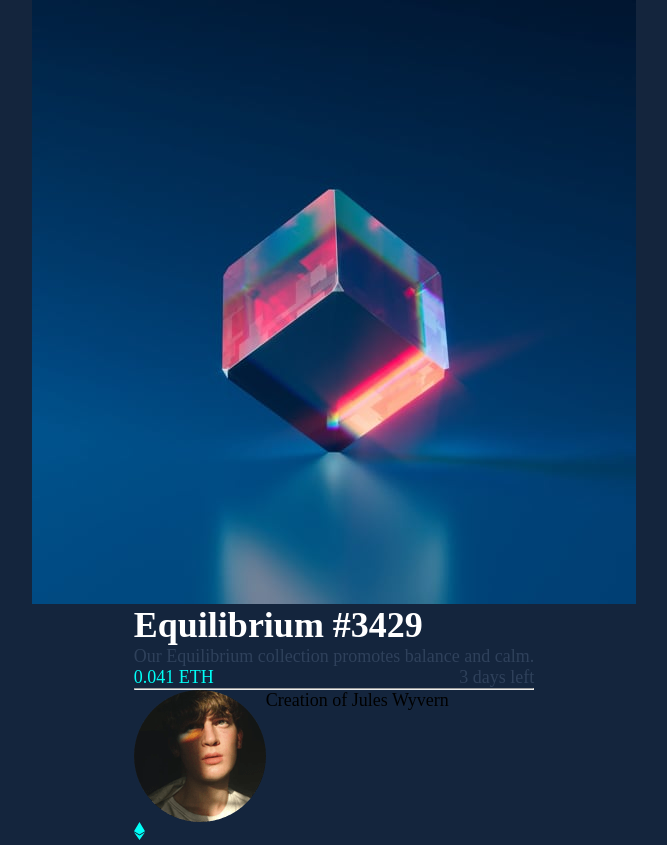
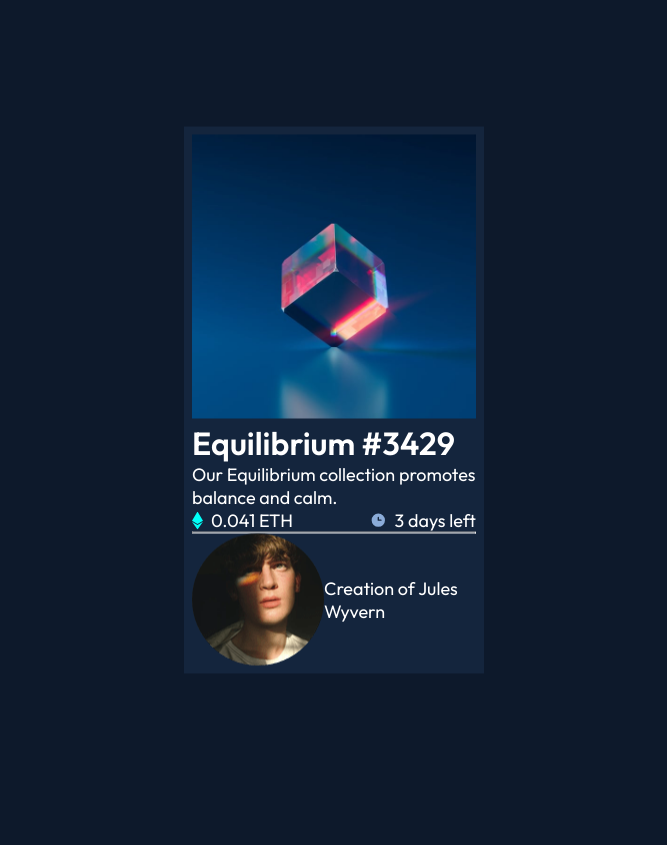
Before and after one commit to CoroWright/nft-preview-card, a plain HTML site: page index.html in a window 1280 px wide. Shown: the whole page, without its empty margins (306-973 px from the left). After the commit the page ends 800 px from the top, so only its background shows below. Drawn offline with Linux system fonts and the light colour scheme.

Commit message:
added a few styles (background color, flex, text-color and image)

```diff
--- a/index.html
+++ b/index.html
@@ -2,33 +2,42 @@
 <html lang="en">
 <head>
   <meta charset="UTF-8">
-  <meta name="viewport" content="width=device-width, initial-scale=1.0"> <!-- displays site properly based on user's device -->
+  <meta name="viewport" content="width=device-width, initial-scale=1.0">
 
   <link rel="icon" type="image/png" sizes="32x32" href="./images/favicon-32x32.png">
 
   <title>Frontend Mentor | NFT preview card component</title>
 
-  <!-- Feel free to remove these styles or customise in your own stylesheet 👍 -->
-  <style>
-    .attribution { font-size: 11px; text-align: center; }
-    .attribution a { color: hsl(228, 45%, 44%); }
-  </style>
+  <link rel="stylesheet" href="style.css">
 
-  <link rel="stylesheet" href="styles/styles.css">
+  <link rel="preconnect" href="https://fonts.googleapis.com">
+  <link rel="preconnect" href="https://fonts.gstatic.com" crossorigin>
+  <link href="https://fonts.googleapis.com/css2?family=Outfit:wght@300;400;600&display=swap" rel="stylesheet">
 
 </head>
 <body>
 
-  <div class="container">
-    <img class="img-nft" src="/images/image-equilibrium.jpg" alt="nft image">
+  <div class="card">
+
+    <div class="img-container">
+      <img class="img-nft" src="images/image-equilibrium.jpg" alt="nft image">
+    </div>
 
     <div class="nft">
       <h1 class="title">Equilibrium #3429</h1>
       <p class="description">Our Equilibrium collection promotes balance and calm.</p>
 
       <div class="price-expiration">
-        <p class="price">0.041 ETH</p>
-        <p class="expiration-date">3 days left</p>
+
+        <div class="price">
+          <img src="images/icon-ethereum.svg" alt="ethereum icon">
+          <p class="price">0.041 ETH</p>
+        </div>
+        <div class="expiration">
+          <img src="images/icon-clock.svg" alt="image of a clock">
+          <p class="expiration-date">3 days left</p>
+        </div>
+
       </div>
 
       <hr>
@@ -38,20 +47,9 @@
         <p class="creator">Creation of Jules Wyvern</p>
       </div>
 
-      <img src="/images/icon-ethereum.svg" alt="ethereum icon">
-
-
     </div>
 
   </div>
 
-
-
-
-
-
-
-
-
 </body>
 </html>
--- /dev/null
+++ b/style.css
@@ -0,0 +1,71 @@
+:root {
+    --soft-blue: hsl(215, 51%, 70%);
+    --cyan: hsl(178, 100%, 50%);
+
+    --very-dark-blue--mainbg: hsl(217, 54%, 11%);
+    --very-dark-blue--cardbg: hsl(216, 50%, 16%);
+    --very-dark-blue-line: hsl(215, 32%, 27%);
+    --white: hsl(0, 0%, 100%);
+}
+
+* {
+    margin: 0;
+    padding: 0;
+    box-sizing: border-box;
+}
+
+body {
+    background-color: var(--very-dark-blue--mainbg);
+    color: var(--white);
+    font-family: 'Outfit', sans-serif;
+    height: 100vh;
+}
+
+body p {
+    font-size: 18px;
+}
+
+.card {
+    background-color: var(--very-dark-blue--cardbg);
+    position: absolute;
+    top: 50%;
+    left: 50%;
+    transform: translate(-50%, -50%);
+    max-width: 300px;
+    padding: .5rem;
+}
+
+.img-nft {
+    max-width: 100%;
+}
+
+.price-expiration {
+    display: flex;
+    justify-content: space-between;
+}
+
+.price {
+    display: flex;
+    justify-content: center;
+    align-items: center;
+}
+
+.price p {
+    padding-left: .5rem;
+}
+
+.expiration {
+    display: flex;
+    justify-content: center;
+    align-items: center;
+}
+
+.expiration p {
+    padding-left: .5rem;
+}
+
+.owner {
+    display: flex;
+    justify-content: center;
+    align-items: center;
+}
--- a/styles/styles.css
+++ /dev/null
@@ -1,55 +0,0 @@
-/* - Soft blue: hsl(215, 51%, 70%)
-- Cyan: hsl(178, 100%, 50%)
-
-- Very dark blue (main BG): hsl(217, 54%, 11%)
-- Very dark blue (card BG): hsl(216, 50%, 16%)
-- Very dark blue (line): hsl(215, 32%, 27%)
-- White: hsl(0, 0%, 100%) */
-
-* {
-    margin: 0;
-    padding: 0;
-    box-sizing: border-box;
-}
-
-body {
-    background-color: hsl(217, 54%, 11%);
-    font-size: 18px
-}
-
-.container {
-    display: flex;
-    flex-direction: column;
-    justify-content: center;
-    align-items: center;
-    background-color: hsl(216, 50%, 16%);
-}
-
-h1 {
-    color: hsl(0, 0%, 100%);
-}
-
-.description {
-    color: hsl(215, 32%, 27%);
-}
-
-.price-expiration {
-    display: flex;
-    justify-content: space-between;
-}
-
-.expiration-date {
-    color: hsl(215, 32%, 27%);
-}
-
-.price {
-    color: hsl(178, 100%, 50%);
-}
-
-.owner {
-    display: flex;
-}
-
-.img-nft {
-    max-width: 100%;
-}
```
